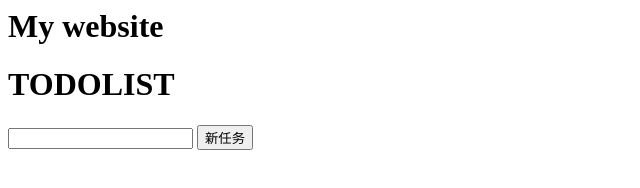
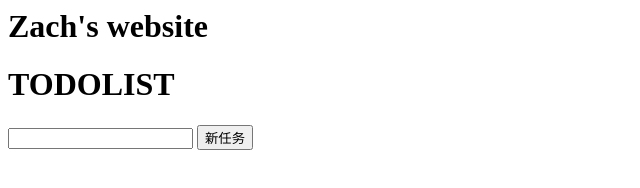
Before and after one commit to ZC11-Cloud/ZC11-Cloud.github.io, a plain HTML site: page index.html in a window 1280 px wide. Shown: the whole page, without its empty margins (0-640 px from the left). Drawn offline with Linux system fonts and the light colour scheme.

Commit message:
feat: 更新网站标题

```diff
--- a/index.html
+++ b/index.html
@@ -1,5 +1,5 @@
 <html>
-<h1>My website</h1>
+<h1>Zach's website</h1>
 <h1>TODOLIST</h1>
 <input type="text" id="todo-input">
 <button id="todoBtn">新任务</button>
```
